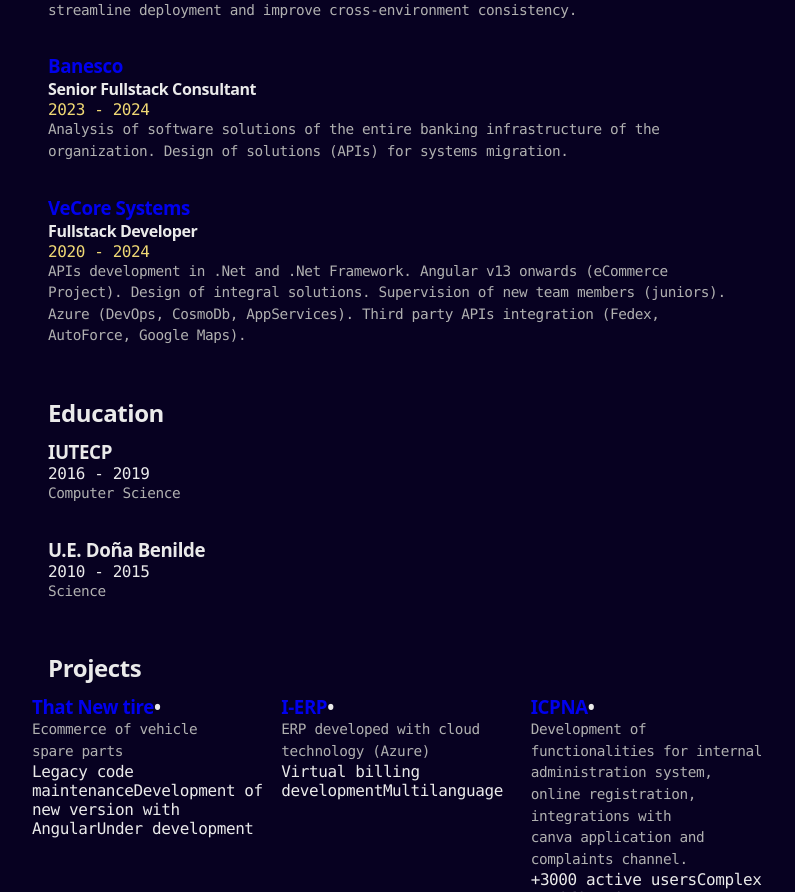
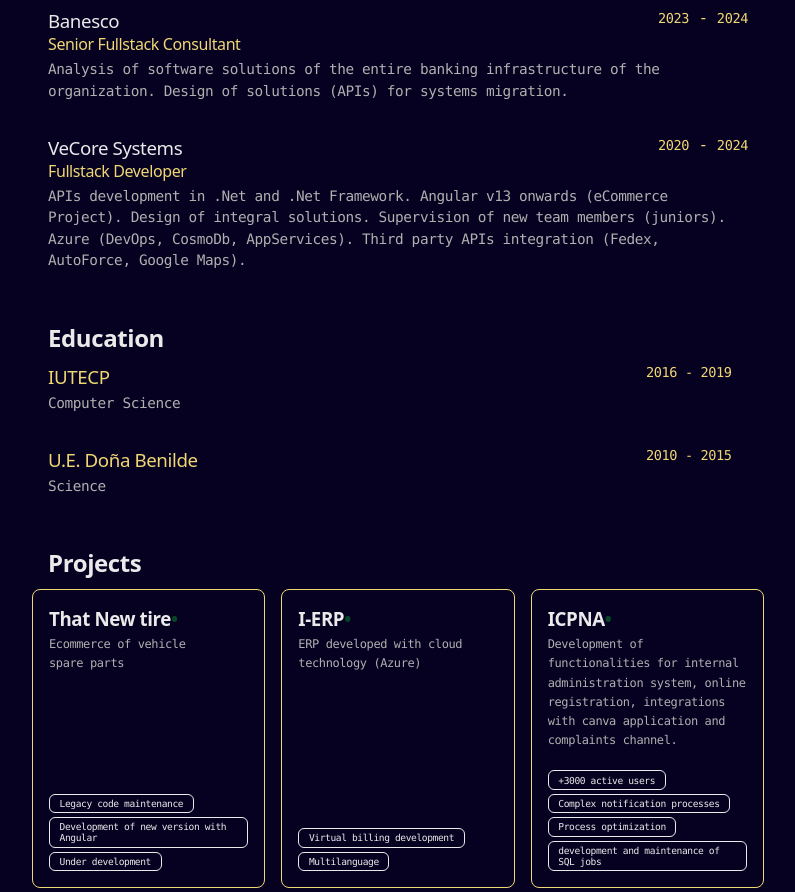
Before and after one commit to Tkr0n/Portfolio, an Astro site: page / in a window 1280 px wide. Shown: the part 1220-2112 px from the top of the page, without its empty margins (242-1037 px from the left). Built offline with nearby package versions, Linux system fonts and the light colour scheme; Astro itself is replaced by a stand-in of ours.

Commit message:
Fix styles for dynamic content: make section styles global

```diff
--- a/src/components/sections/Education.astro
+++ b/src/components/sections/Education.astro
@@ -35,33 +35,33 @@ import { education } from "@cv"
   </ul>
 </Section>
 
-<style>
-  ul {
+<style is:global>
+  #education ul {
     display: flex;
     flex-direction: column;
     gap: 32px;
   }
 
-  article h3 {
+  #education article h3 {
     font-weight: 500;
     color: #efd874;
   }
 
-  header {
+  #education header {
     display: flex;
     justify-content: space-between;
     align-items: flex-start;
     margin-bottom: 4px;
   }
 
-  time {
+  #education time {
     color: #efd874;
     font-size: 0.85rem;
     min-width: 102px;
   }
 
   @media (width <= 700px) {
-    time {
+    #education time {
       text-align: right;
     }
   }
--- a/src/components/sections/Experience.astro
+++ b/src/components/sections/Experience.astro
@@ -53,51 +53,51 @@ import { work } from "@cv"
   </ul>
 </Section>
 
-<style>
-  ul {
+<style is:global>
+  #experience ul {
     display: flex;
     flex-direction: column;
     gap: 32px;
   }
 
-  article h3 {
+  #experience article h3 {
     font-weight: 500;
     color: #eaeaea;
   }
 
-  article a {
+  #experience article a {
     color: #eaeaea;
   }
 
-  article a:hover {
+  #experience article a:hover {
     text-decoration: underline;
   }
 
-  article h4 {
+  #experience article h4 {
     color: #efd874;
     font-weight: 400;
   }
 
-  header {
+  #experience header {
     display: flex;
     justify-content: space-between;
     align-items: flex-start;
     margin-bottom: 4px;
   }
 
-  time {
+  #experience time {
     font-size: 0.85rem;
     min-width: 102px;
     cursor: default;
   }
 
-  [data-title]:hover:after {
+  #experience [data-title]:hover:after {
     opacity: 1;
     transition: all 0.1s ease-in-out 0.5s;
     visibility: visible;
   }
 
-  [data-title]:after {
+  #experience [data-title]:after {
     content: attr(data-title);
     background-color: #333;
     color: #fff;
@@ -116,12 +116,12 @@ import { work } from "@cv"
     border-radius: 6px;
   }
 
-  [data-title] {
+  #experience [data-title] {
     position: relative;
   }
 
   @media (width <= 700px) {
-    time {
+    #experience time {
       text-align: right;
     }
   }
--- a/src/components/sections/Projects.astro
+++ b/src/components/sections/Projects.astro
@@ -46,15 +46,15 @@ import { projects } from "@cv"
   </ul>
 </Section>
 
-<style>
-  ul {
+<style is:global>
+  #projects ul {
     display: grid;
     grid-template-columns: repeat(auto-fit, minmax(200px, 1fr));
     gap: 1rem;
     margin-inline: -16px;
   }
 
-  article {
+  #projects article {
     border-radius: 8px;
     border: 1px solid #efd874;
     gap: 16px;
@@ -64,29 +64,29 @@ import { projects } from "@cv"
     height: 100%;
   }
 
-  article header {
+  #projects article header {
     flex: 1;
   }
 
-  article h3 {
+  #projects article h3 {
     margin-bottom: 4px;
   }
 
-  article a {
+  #projects article a {
     color: #eaeaea;
   }
 
-  article a:hover {
+  #projects article a:hover {
     text-decoration: underline;
   }
 
-  article p {
+  #projects article p {
     font-size: 0.75rem;
     line-height: 1.2rem;
     margin-bottom: 4px;
   }
 
-  article h3 span {
+  #projects article h3 span {
     color: rgb(0, 188, 47);
     animation-name: flicker;
     animation-duration: 3s;
@@ -94,14 +94,14 @@ import { projects } from "@cv"
     animation-iteration-count: infinite;
   }
 
-  footer {
+  #projects footer {
     display: flex;
     flex-wrap: wrap;
     gap: 4px;
     font-size: 0.6rem;
   }
 
-  footer span {
+  #projects footer span {
     border-radius: 6px;
     border: solid 1px #eaeaea;
     color: #eaeaea;
@@ -110,7 +110,7 @@ import { projects } from "@cv"
     padding: 0.2rem 0.6rem;
   }
 
-  .github-code-link {
+  #projects .github-code-link {
     margin-left: 5px;
   }
 
@@ -127,11 +127,11 @@ import { projects } from "@cv"
   }
 
   @media (width <= 700px) {
-    ul {
+    #projects ul {
       margin-inline: 0px;
     }
 
-    article {
+    #projects article {
       border: none;
       box-shadow: 0 1px 1px #f2f2f2;
       padding: 0 0 16px 0;
@@ -139,7 +139,7 @@ import { projects } from "@cv"
   }
 
   @media print {
-    article h3 span {
+    #projects article h3 span {
       animation-name: none;
     }
   }
--- a/src/components/sections/Skills.astro
+++ b/src/components/sections/Skills.astro
@@ -63,14 +63,14 @@ const SKILLS_ICONS: Record<string, any> = {
   </ul>
 </Section>
 
-<style>
-  ul {
+<style is:global>
+  #skills ul {
     display: inline-flex;
     gap: 8px;
     flex-wrap: wrap;
   }
 
-  li {
+  #skills li {
     align-items: center;
     border-radius: 6px;
     border: solid 1px #efd874;
```
